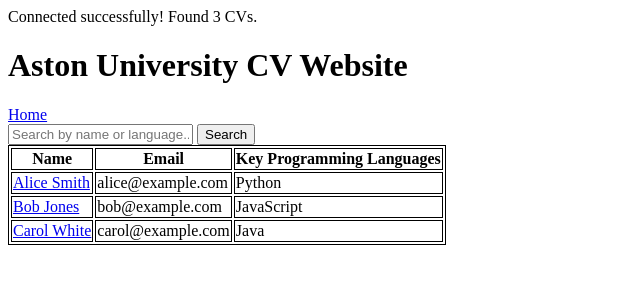
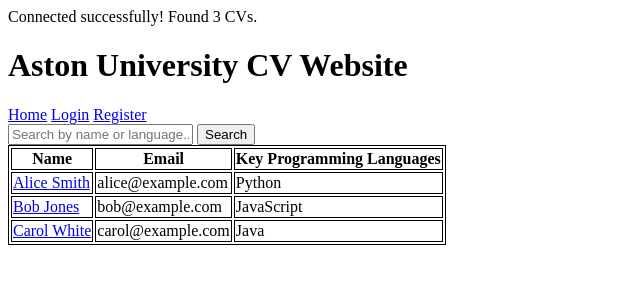
Before and after one commit to Shez1357/Aston-Uni-Assignment, a PHP site: page / in a window 1280 px wide. Shown: the top 300 px of the page, without its empty margins (0-640 px from the left). Run offline with PHP 8.4, Linux system fonts and the light colour scheme; data comes from the database, SQL or seed files in the repository.

Commit message:
Structured the nav

```diff
--- a/index.php
+++ b/index.php
@@ -18,6 +18,8 @@
     <h1>Aston University CV Website</h1>
     <nav>
         <a href="index.php">Home</a>
+        <a href="login.php">Login</a>
+        <a href="register.php">Register</a>
     </nav>
     <form method="GET" action="search.php">
     <input type="text" name="q" placeholder="Search by name or language...">
--- a/search.php
+++ b/search.php
@@ -21,6 +21,8 @@ if ($searchTerm !== '') {
     <h1>Search Results</h1>
     <nav>
         <a href="index.php">Home</a>
+        <a href="login.php">Login</a>
+        <a href="register.php">Register</a>
     </nav>
     <form method="GET" action="search.php">
         <input type="text" name="q" placeholder="Search by name or language..." value="<?php echo htmlspecialchars($searchTerm); ?>">
--- a/view_cv.php
+++ b/view_cv.php
@@ -9,6 +9,8 @@
     <h1>CV Details</h1>
     <nav>
         <a href="index.php">Home</a>
+        <a href="login.php">Login</a>
+        <a href="register.php">Register</a>
     </nav>
     <form method="GET" action="search.php">
         <input type="text" name="q" placeholder="Search by name or language..." value="<?php echo htmlspecialchars($searchTerm); ?>">
```
